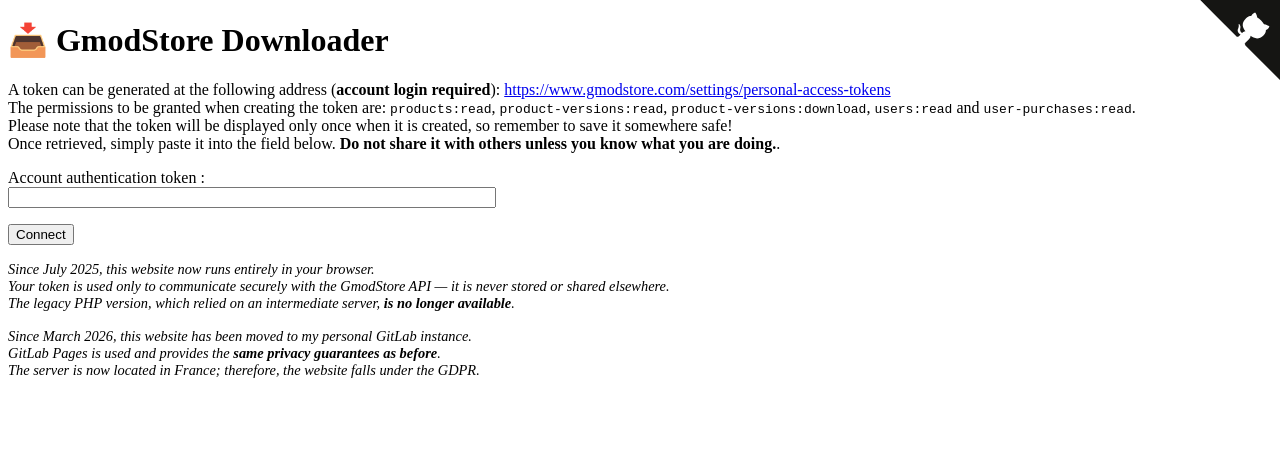
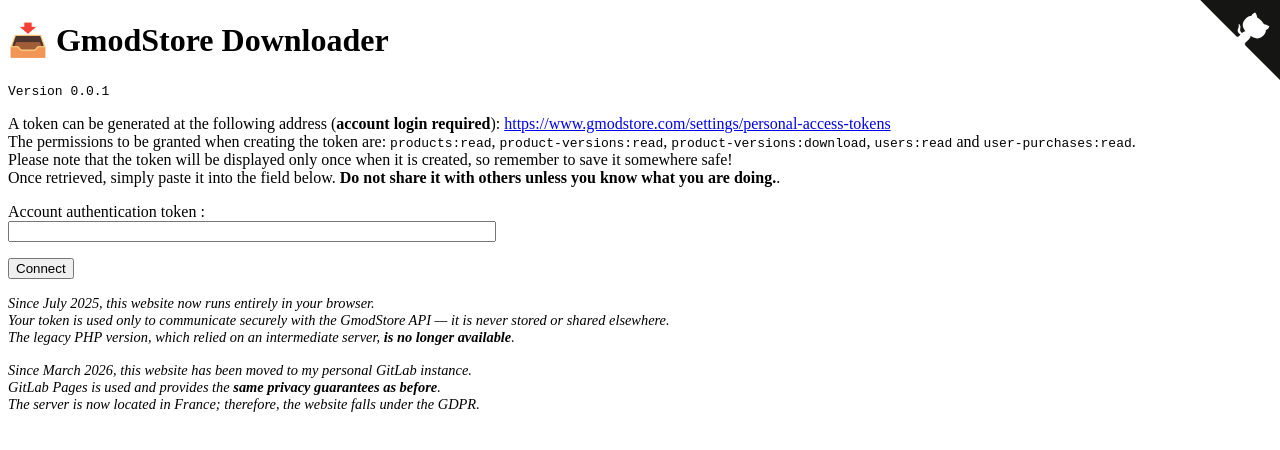
Before and after one commit to FlorianLeChat/GmodStore-Downloader, a SvelteKit app: page / in a window 1280 px wide. Shown: the top 450 px of the page. Built offline with nearby package versions, Linux system fonts and the light colour scheme.

Commit message:
feat(ui): expose the project version to the website header

```diff
--- a/src/routes/+page.svelte
+++ b/src/routes/+page.svelte
@@ -1,4 +1,5 @@
 <script lang="ts">
+    import { env } from "$env/dynamic/public";
     import { onMount } from "svelte";
     import GitHubCorner from "./(components)/GitHubCorner.svelte";
     import type { User } from "$lib/types/user";
@@ -67,6 +68,8 @@
 
     <h1>📥 GmodStore Downloader</h1>
 
+    <code>Version { env.PUBLIC_VERSION ?? "0.0.1" }</code>
+
     {#if isLoading}
         <i>Please wait, fetching data...</i>
     {:else if token && userData && products}
```
Also changed, not shown: .gitlab/.gitlab-ci.yml.
